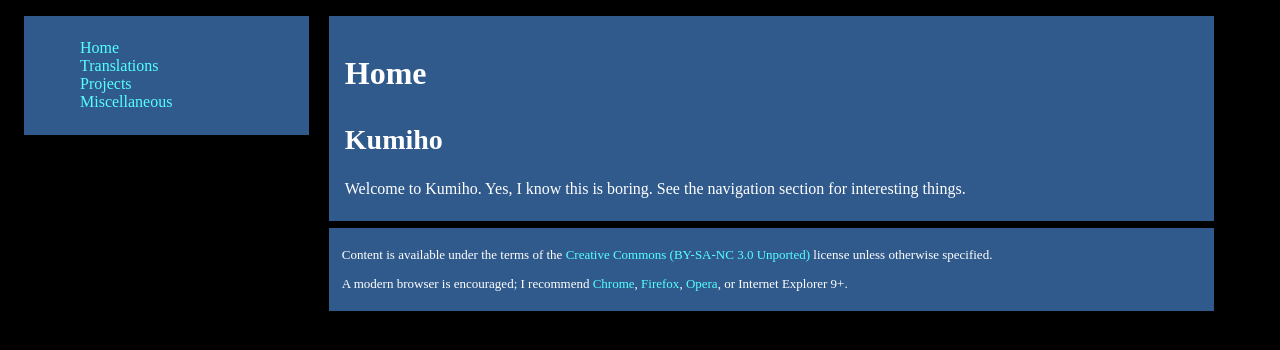
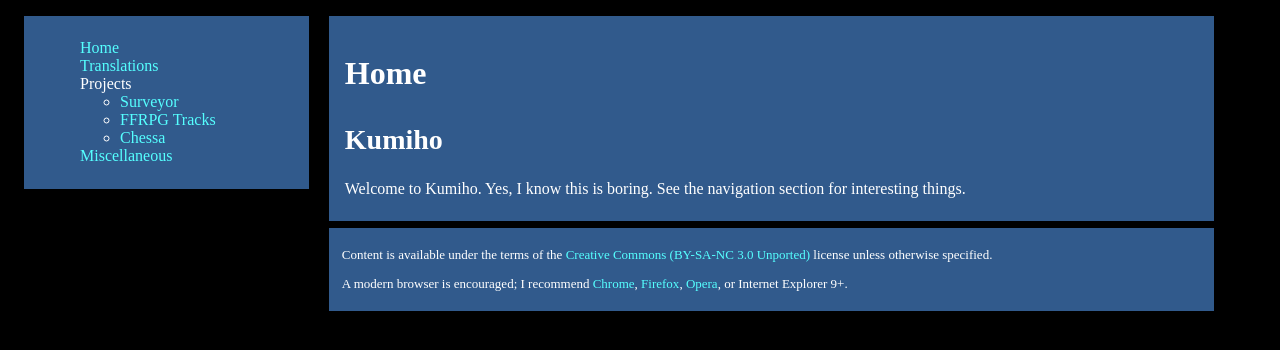
Before and after one commit to atymes/aerdan.github.com, a Jekyll site: the page built from index.html, in a window 1280 px wide. Shown: the top 350 px of the page. Built offline with Jekyll 4.4.1, drawn with Linux system fonts in a browser that asks for light colours.

Commit message:
includes/nav: Adjust navigation.

```diff
--- a/_includes/nav.html
+++ b/_includes/nav.html
@@ -1,6 +1,10 @@
 <ul class="nav">
     <li><a href="/">Home</a></li>
     <li><a href="/translations">Translations</a></li>
-    <li><a href="/projects">Projects</a></li>
+    <li>Projects<ul>
+        <li><a href="/projects/surveyor.html">Surveyor</a></li>
+        <li><a href="http://rgi.wikidot.com/ord:track-system">FFRPG Tracks</a></li>
+        <li><a href="http://github.com/aerdan/Chessa">Chessa</a></li>
+    </ul></li>
     <li><a href="/misc">Miscellaneous</a></li>
 </ul>
```
